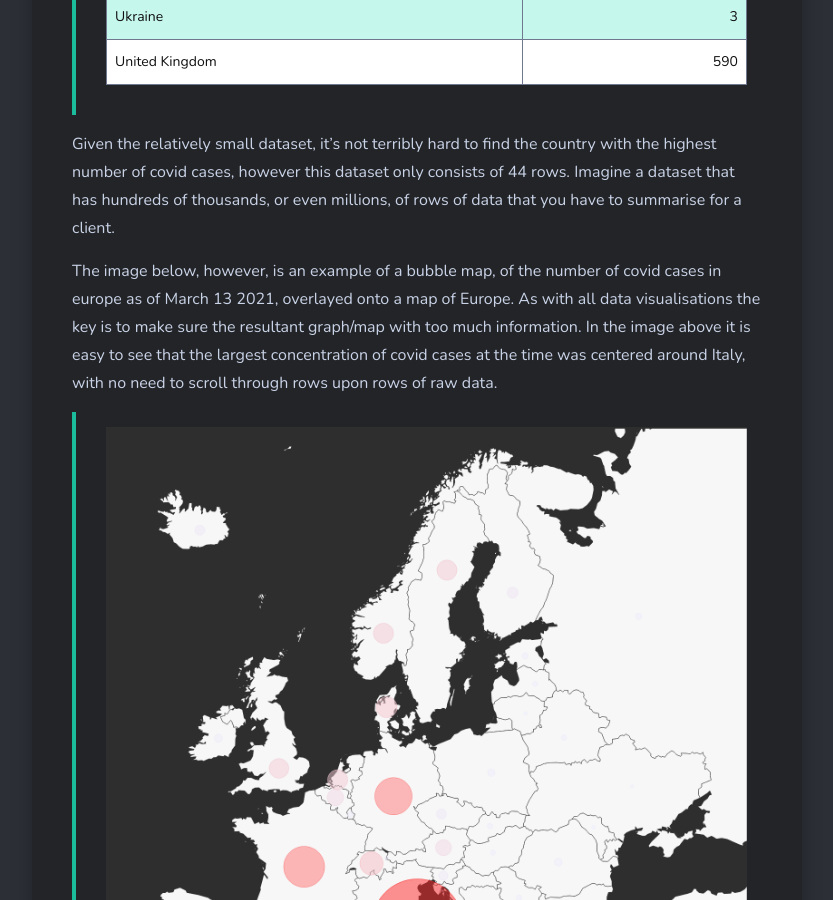
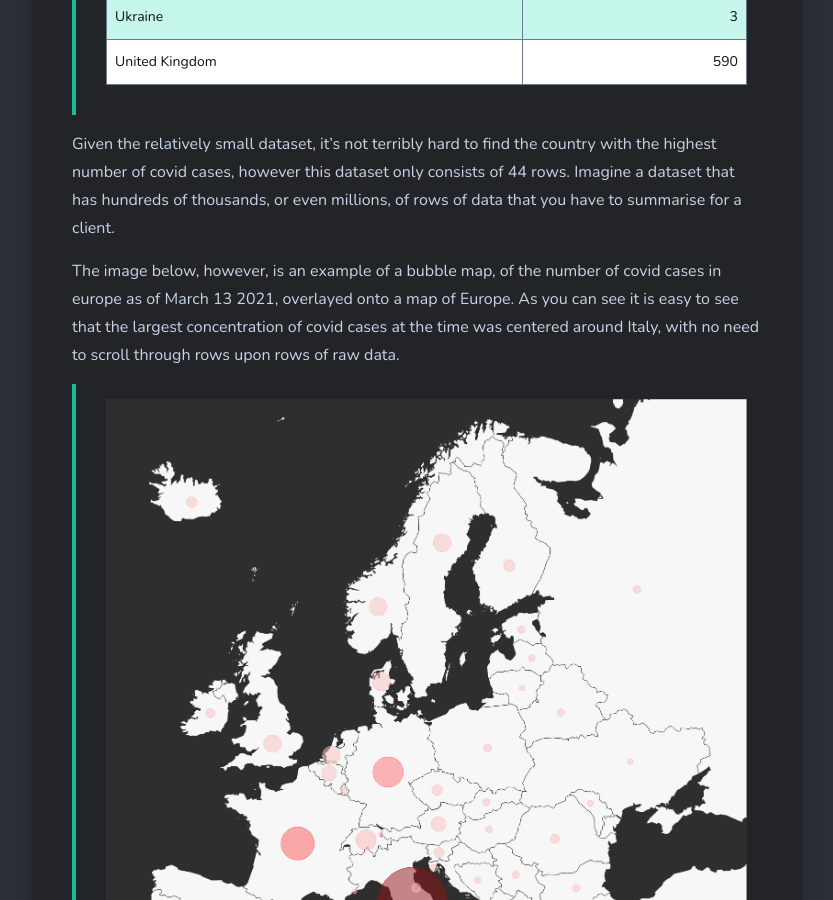
Before and after one commit to AlexHill-SD/Data-Visualsation-with-Python---INTP-315-Blog, a Jekyll site: the page built from _posts/2022-06-06-Why-is-data-visualisation-so-important.markdown, in a window 1280 px wide and 900 px high, scrolled down 4576 px. Shown: the whole window, without its empty margins (23-856 px from the left). Built offline with Jekyll 4.4.1, drawn with Linux system fonts in a browser that asks for light colours; nearby versions of some CDN libraries; comment, search, counter and statistics services are not loaded.

Commit message:
updated bubble map within post to reflect entire dataset

```diff
--- a/_posts/2022-06-06-Why-is-data-visualisation-so-important.markdown
+++ b/_posts/2022-06-06-Why-is-data-visualisation-so-important.markdown
@@ -87,7 +87,7 @@ In order to provide a side by side comparison of how effective data visualisatio
 
 Given the relatively small dataset, it's not terribly hard to find the country with the highest number of covid cases, however this dataset only consists of 44 rows. Imagine a dataset that has hundreds of thousands, or even millions, of rows of data that you have to summarise for a client.
 
-The image below, however, is an example of a bubble map, of the number of covid cases in europe as of March 13 2021, overlayed onto a map of Europe. As with all data visualisations the key is to make sure the resultant graph/map with too much information. In the image above it is easy to see that the largest concentration of covid cases at the time was centered around Italy, with no need to scroll through rows upon rows of raw data.
+The image below, however, is an example of a bubble map, of the number of covid cases in europe as of March 13 2021, overlayed onto a map of Europe. As you can see it is easy to see that the largest concentration of covid cases at the time was centered around Italy, with no need to scroll through rows upon rows of raw data.
 
 > ![]({{site.baseurl}}/img/2022-06-06_imgs/bubble_map_covid_example.png)
 <!--
```
Also changed, not shown: img/2022-06-06_imgs/bubble_map_covid_example.png.
